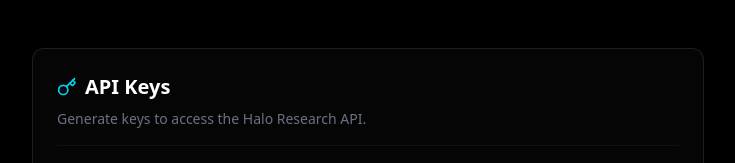
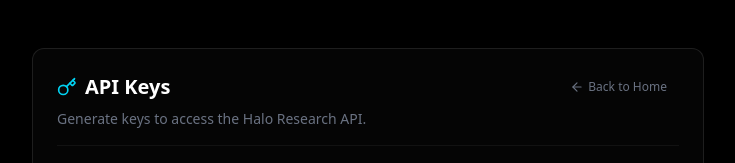
Before and after one commit to xchar08/nhalo, a Next.js app: page /settings in a window 1280 px wide. Shown: the top 163 px of the page, without its empty margins (272-1007 px from the left). Built offline with nearby package versions, Linux system fonts and the light colour scheme; no server answers; the database is empty.

Commit message:
added nav to settings menu

```diff
--- a/src/components/settings/ApiKeyManager.tsx
+++ b/src/components/settings/ApiKeyManager.tsx
@@ -1,9 +1,10 @@
 'use client';
 
 import { useState, useEffect } from 'react';
+import Link from 'next/link'; // <--- NEW IMPORT
 import { createApiKeyAction, renameApiKeyAction } from '@/app/actions/api-keys';
 import { createClient } from '@/lib/supabase/client';
-import { Trash2, Copy, Plus, Key, AlertTriangle, Check, Loader2, Edit2, X, Save } from 'lucide-react';
+import { Trash2, Copy, Plus, Key, AlertTriangle, Check, Loader2, Edit2, X, Save, ArrowLeft } from 'lucide-react'; // <--- ADDED ArrowLeft
 
 interface ApiKey {
   id: string;
@@ -98,9 +99,20 @@
 
   return (
     <div className="max-w-2xl w-full bg-[#050505] border border-white/10 rounded-xl p-6 text-gray-200 shadow-2xl">
-      <h2 className="text-xl font-bold text-white mb-2 flex items-center gap-2">
-        <Key className="text-cyan-400" size={20} /> API Keys
-      </h2>
+      {/* HEADER ROW */}
+      <div className="flex items-center justify-between mb-2">
+        <h2 className="text-xl font-bold text-white flex items-center gap-2">
+          <Key className="text-cyan-400" size={20} /> API Keys
+        </h2>
+        {/* BACK BUTTON */}
+        <Link
+          href="/"
+          className="text-xs font-medium text-gray-500 hover:text-white flex items-center gap-1 transition-colors px-3 py-1.5 rounded hover:bg-white/5"
+        >
+          <ArrowLeft size={14} /> Back to Home
+        </Link>
+      </div>
+
       <p className="text-sm text-gray-500 mb-6 border-b border-white/5 pb-4">
         Generate keys to access the Halo Research API.
       </p>
```
